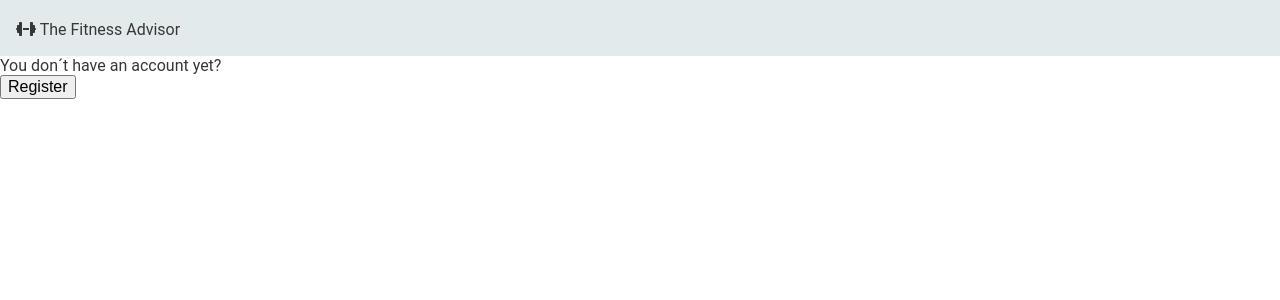
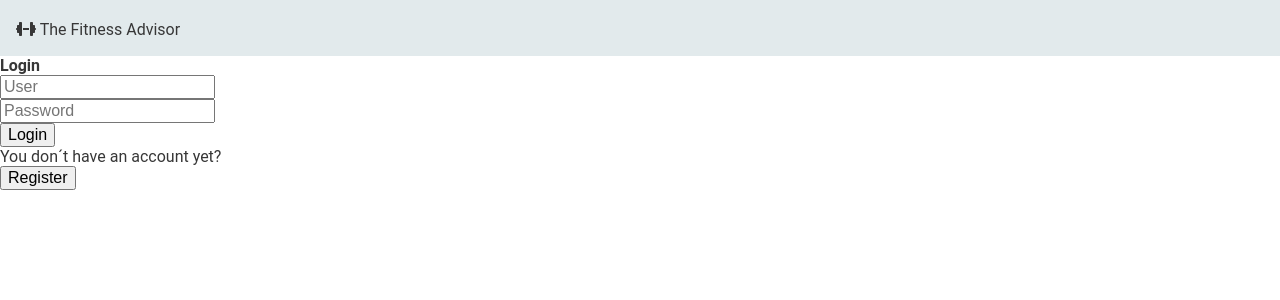
Before and after one commit to clauadri/fitness-app, a React (Create React App) app: page /login in a window 1280 px wide. Shown: the top 300 px of the page. Built offline with nearby package versions, Linux system fonts and the light colour scheme.

Commit message:
login form added

```diff
--- a/package.json
+++ b/package.json
@@ -14,6 +14,7 @@
     "react": "^18.2.0",
     "react-bootstrap": "^2.6.0",
     "react-dom": "^18.2.0",
+    "react-hook-form": "^7.40.0",
     "react-redux": "^8.0.5",
     "react-router-dom": "^6.4.4",
     "react-scripts": "5.0.1",
--- a/src/App.js
+++ b/src/App.js
@@ -6,6 +6,7 @@ import Login from "./pages/user-info/login/Login";
 import Register from "./pages/user-info/register/Register";
 import User from "./pages/user-info/user/User";
 import StepGoal from "./pages/steps/step-goal/StepGoal";
+import StepTargetBody from "./pages/steps/step-target-body/StepTargetBody";
 
 function App() {
   return (
@@ -17,6 +18,10 @@ function App() {
         <Route path="/register" element={<Register />}></Route>
         <Route path="/User" element={<User></User>}></Route>
         <Route path="/step-goal" element={<StepGoal></StepGoal>}></Route>
+        <Route
+          path="/step-target-body"
+          element={<StepTargetBody></StepTargetBody>}
+        ></Route>
       </Routes>
     </div>
   );
--- a/src/pages/steps/step-goal/StepGoal.jsx
+++ b/src/pages/steps/step-goal/StepGoal.jsx
@@ -1,7 +1,17 @@
 import React from "react";
+import { useNavigate } from "react-router-dom";
 
 const StepGoal = () => {
-  return <div>StepGoal</div>;
+  const navigate = useNavigate();
+  const goToTargetBody = () => {
+    navigate("/step-target-body");
+  };
+
+  return (
+    <div>
+      <button onClick={goToTargetBody}>Losing weight</button>
+    </div>
+  );
 };
 
 export default StepGoal;
--- a/src/pages/steps/step-target-body/stepTargetBody.jsx
+++ b/src/pages/steps/step-target-body/stepTargetBody.jsx
@@ -1,7 +1,7 @@
 import React from "react";
 
-const stepTargetBody = () => {
+const StepTargetBody = () => {
   return <div>stepTargetBody</div>;
 };
 
-export default stepTargetBody;
+export default StepTargetBody;
--- a/src/pages/user-info/login/Login.jsx
+++ b/src/pages/user-info/login/Login.jsx
@@ -1,14 +1,54 @@
 import React from "react";
 import { useNavigate } from "react-router-dom";
+import { useForm } from "react-hook-form";
 import "./Styles.css";
 
 const Login = () => {
+  const {
+    register,
+    handleSubmit,
+    formState: { errors, isValid },
+  } = useForm();
+
+  const send = async (formData) => {
+    console.log(formData);
+  };
   const navigate = useNavigate();
   const goToRegister = () => {
     navigate("/register");
   };
   return (
     <div>
+      <form onSubmit={handleSubmit(send)} className="login">
+        <h2>Login</h2>
+        <div>
+          <input
+            placeholder="User"
+            type="text"
+            name="user"
+            {...register("user", {
+              required: "Introduce tu nombre de usuario, por favor",
+              minLength: {
+                value: 2,
+                message: "el usuario tiene que ser mas largo",
+              },
+            })}
+          />
+        </div>
+        <div>
+          <input
+            placeholder="Password"
+            type="password"
+            name="password"
+            {...register("password", {
+              required: "El password tiene que existir",
+              // pattern: /^(?=.*[a-z])(?=.*[A-Z])(?=.*[0-9])(?=.*[!@#$%^&*_=+-]).{8,12}$/,
+            })}
+          />
+        </div>
+        <button>Login</button>
+      </form>
+
       <p>You don´t have an account yet?</p>
       <button onClick={goToRegister}>Register</button>
     </div>
```
Also changed, not shown: 1 other file (tests, documents, lock files or other folders).
